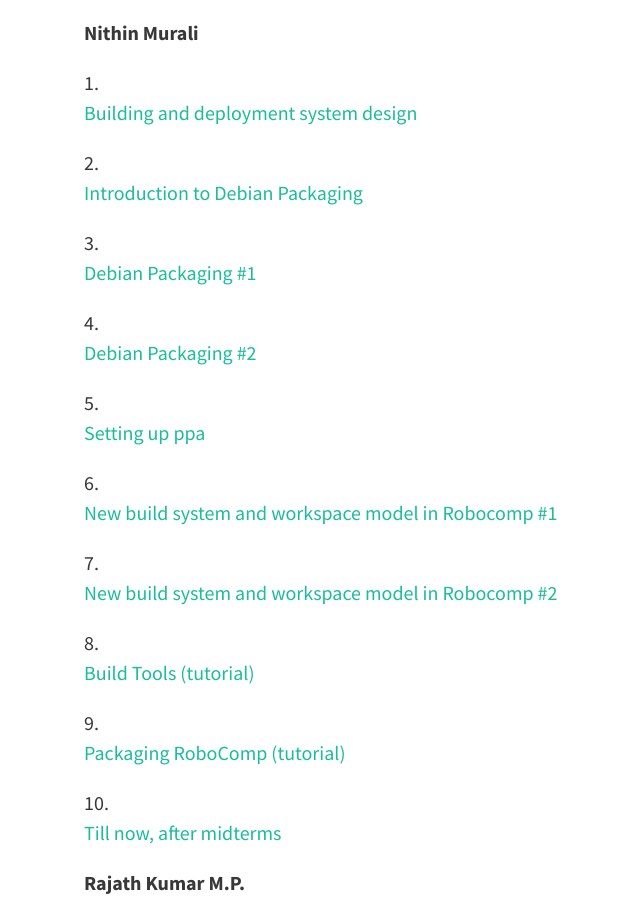
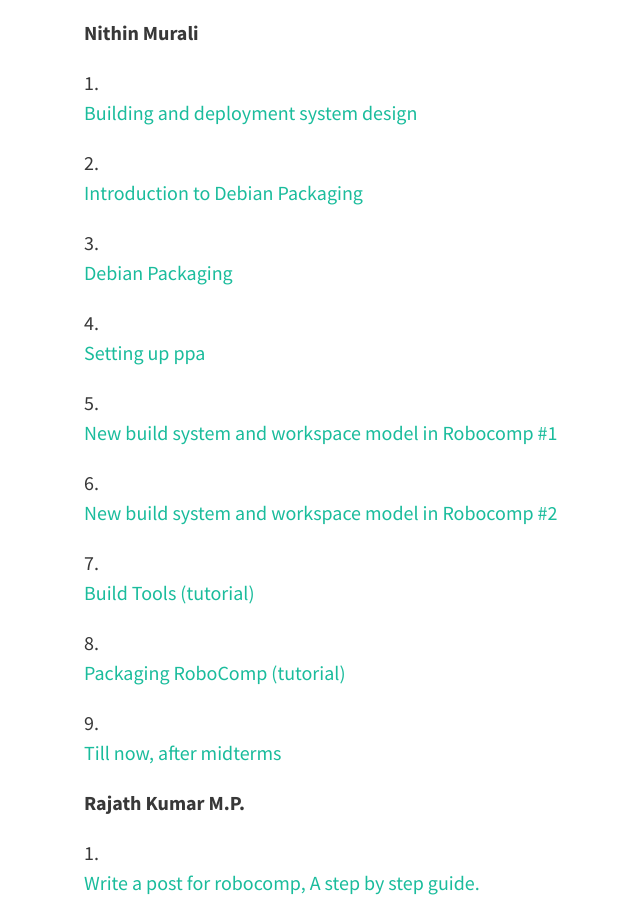
Before and after one commit to robocomp/website, a Jekyll site: the page built from GSoC.md, in a window 1280 px wide and 900 px high, scrolled down 507 px. Shown: the whole window, without its empty margins (172-812 px from the left). Built offline with Jekyll 4.4.1, drawn with Linux system fonts in a browser that asks for light colours; nearby versions of some CDN libraries.

Commit message:
merged debian packaging #1 and #2

```diff
--- a/GSoC.md
+++ b/GSoC.md
@@ -17,21 +17,19 @@
 
 2. [Introduction to Debian Packaging](http://robocomp.github.io/website/2015/05/23/nithin1.html)
 
-3. [Debian Packaging #1](http://robocomp.github.io/website/2015/06/12/nithin8.html)
+3. [Debian Packaging](http://robocomp.github.io/website/2015/06/12/nithin8.html)
 
-4. [Debian Packaging #2](http://robocomp.github.io/website/2015/06/15/nithin7.html)
+4. [Setting up ppa](http://robocomp.github.io/website/2015/07/25/nithin10.html)
 
-5. [Setting up ppa](http://robocomp.github.io/website/2015/07/25/nithin10.html)
+5. [New build system and workspace model in Robocomp #1](http://robocomp.github.io/website/2015/06/20/nithin4.html)
 
-6. [New build system and workspace model in Robocomp #1](http://robocomp.github.io/website/2015/06/20/nithin4.html)
+6. [New build system and workspace model in Robocomp #2](http://robocomp.github.io/website/2015/06/25/nithin5.html)
 
-7. [New build system and workspace model in Robocomp #2](http://robocomp.github.io/website/2015/06/25/nithin5.html)
+7. [Build Tools (tutorial)](http://robocomp.github.io/website/2015/06/26/nithin6.html)
 
-8. [Build Tools (tutorial)](http://robocomp.github.io/website/2015/06/26/nithin6.html)
+8. [Packaging RoboComp (tutorial)](http://robocomp.github.io/website/2015/05/23/nithin3.html)
 
-9. [Packaging RoboComp (tutorial)](http://robocomp.github.io/website/2015/05/23/nithin3.html)
-
-10. [ Till now, after midterms](http://robocomp.github.io/website/2015/08/08/nithin9.html)
+9. [ Till now, after midterms](http://robocomp.github.io/website/2015/08/08/nithin9.html)
 
 **Rajath Kumar M.P.**
 
```
Also changed, not shown: _posts/2015-6-12-nithin8.md (+15 -1 lines).
